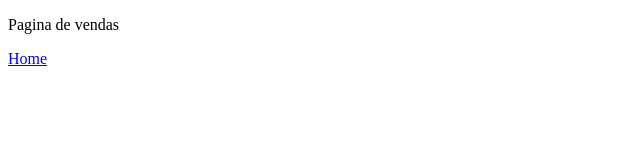
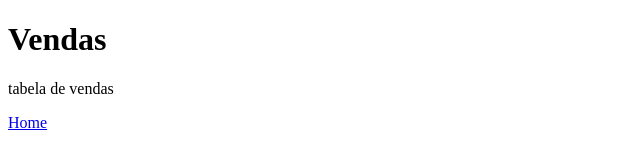
Before and after one commit to marcoss-santiago/teste_github, a plain HTML site: page vendas.html in a window 1280 px wide. Shown: the whole page, without its empty margins (0-640 px from the left). Drawn offline with Linux system fonts and the light colour scheme.

Commit message:
acrecentado o valor das vendas

```diff
--- a/vendas.html
+++ b/vendas.html
@@ -7,7 +7,8 @@
     <title>teste github</title>
 </head>
 <body>
-    <p>Pagina de vendas</p>
+    <h1>Vendas</h1>
+    <p>tabela de vendas</p>
     <a href="index.html">Home</a>
 </body>
 </html>
```
